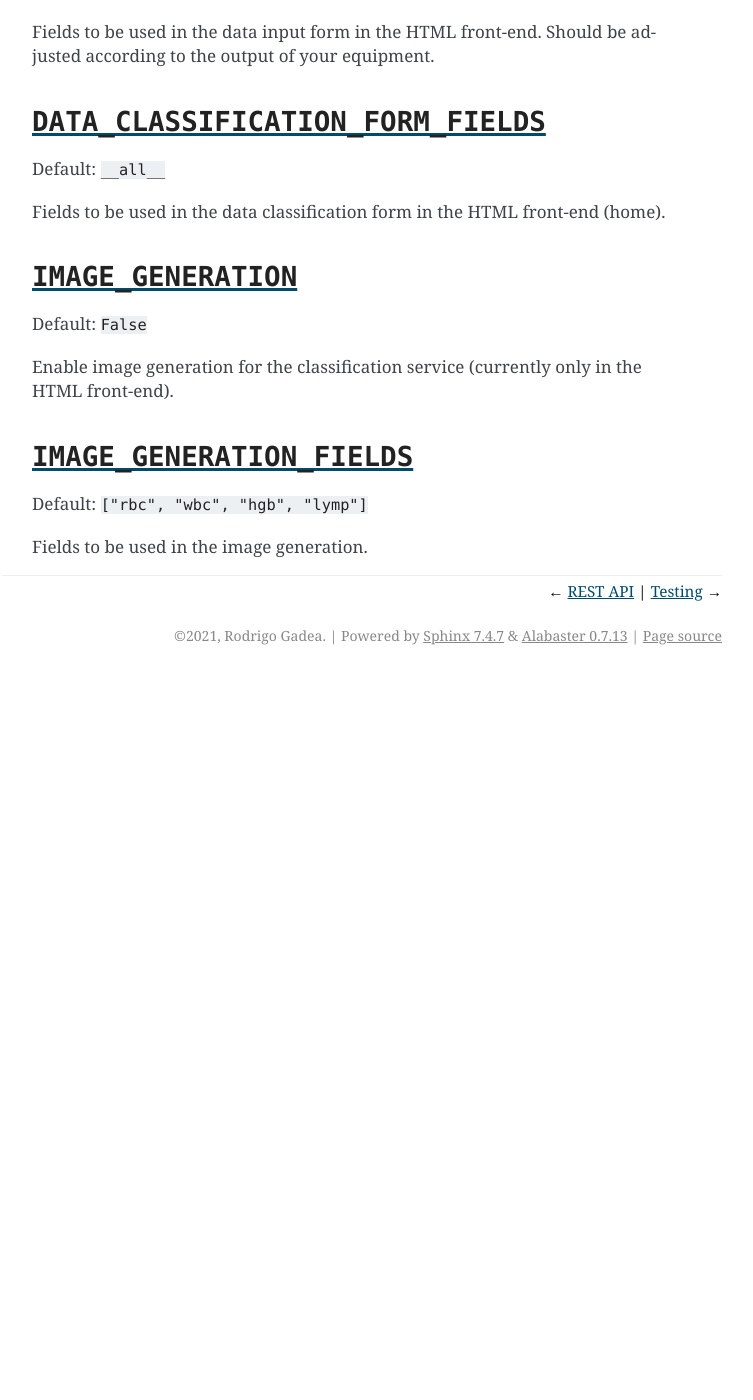
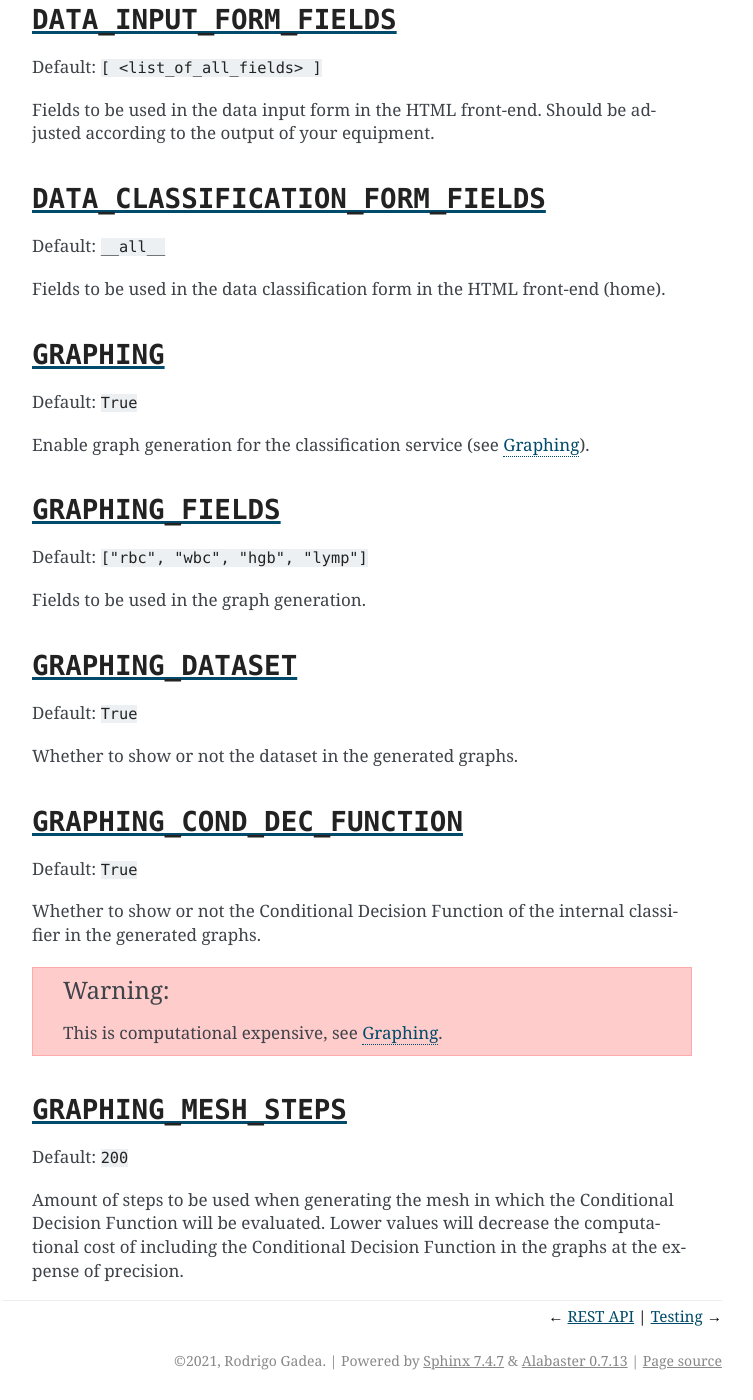
Before and after one commit to math-a3k/covid-ht, a Sphinx documentation site: the page built from docs/settings.rst, in a window 1280 px wide and 1400 px high, scrolled down 2685 px. Shown: the whole window, without its empty margins (388-1141 px from the left). Built offline with Sphinx 7.4.7, drawn with Linux system fonts in a browser that asks for light colours; before the commit the page ends 3360 px from its top, so only the background shows below that; some of the changed text lies outside the part shown.

Commit message:
Graphing (wip)
- Renaming 'image' to 'graph'
- REST api support (/classify and /classify-dataset)
- Doc work
- Testing pending

```diff
--- a/docs/classification/index.rst
+++ b/docs/classification/index.rst
@@ -8,6 +8,7 @@
 
    internal_classifiers
    external_classifiers
+   graphing
 
 
 One of the main services that ``covid-ht`` provides is the Classification service.
--- a/docs/rest_api.rst
+++ b/docs/rest_api.rst
@@ -39,6 +39,8 @@
 
 If the ``use_network`` **GET** parameter is set to ``true`` with a **POST** request - i.e. ``POST /api/v1/classify/?use_network=TRUE`` - it will provide network classification and include the voting information in the response.
 
+Setting the ``graph`` **GET** parameter to ``true`` in a **POST** request - i.e. ``POST /api/v1/classify/?graph=true`` will include the generated graph of the classification in SVG format under the ``graph`` key in the response.
+
 .. _rest_api_data:
 
 Data REST API Endpoints
--- a/docs/settings.rst
+++ b/docs/settings.rst
@@ -115,17 +115,54 @@
 Fields to be used in the data classification form in the HTML front-end (home).
 
 
-``IMAGE_GENERATION``
-====================
+.. setting:: GRAPHING
 
-Default: ``False``
+``GRAPHING``
+============
 
-Enable image generation for the classification service (currently only in the HTML front-end).
+Default: ``True``
+
+Enable graph generation for the classification service (see :ref:`graphing`).
 
 
-``IMAGE_GENERATION_FIELDS``
-===========================
+.. setting:: GRAPHING_FIELDS
+
+``GRAPHING_FIELDS``
+===================
 
 Default: ``["rbc", "wbc", "hgb", "lymp"]``
 
-Fields to be used in the image generation.
+Fields to be used in the graph generation.
+
+
+.. setting:: GRAPHING_DATASET
+
+``GRAPHING_DATASET``
+===================
+
+Default: ``True``
+
+Whether to show or not the dataset in the generated graphs.
+
+
+.. setting:: GRAPHING_COND_DEC_FUNCTION
+
+``GRAPHING_COND_DEC_FUNCTION``
+==============================
+
+Default: ``True``
+
+Whether to show or not the Conditional Decision Function of the internal classifier in the generated graphs.
+
+.. warning::
+    This is computational expensive, see :ref:`graphing`.
+
+
+.. setting:: GRAPHING_MESH_STEPS
+
+``GRAPHING_MESH_STEPS``
+=======================
+
+Default: ``200``
+
+Amount of steps to be used when generating the mesh in which the Conditional Decision Function will be evaluated. Lower values will decrease the computational cost of including the Conditional Decision Function in the graphs at the expense of precision.
```
Also changed, not shown: docs/classification/graphing.rst (+7 -7 lines), 4 other files.
